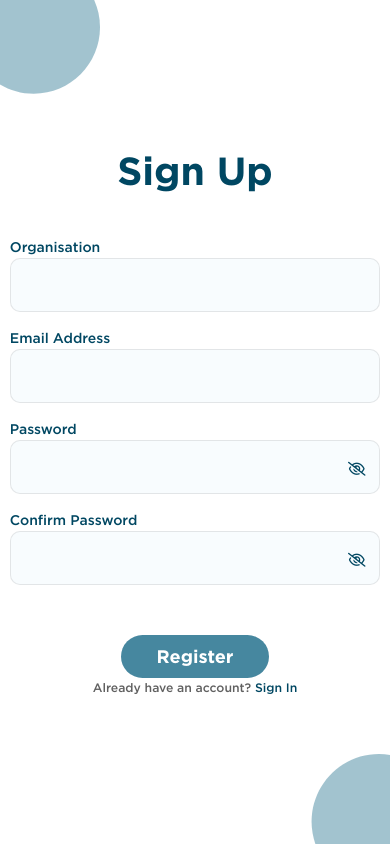
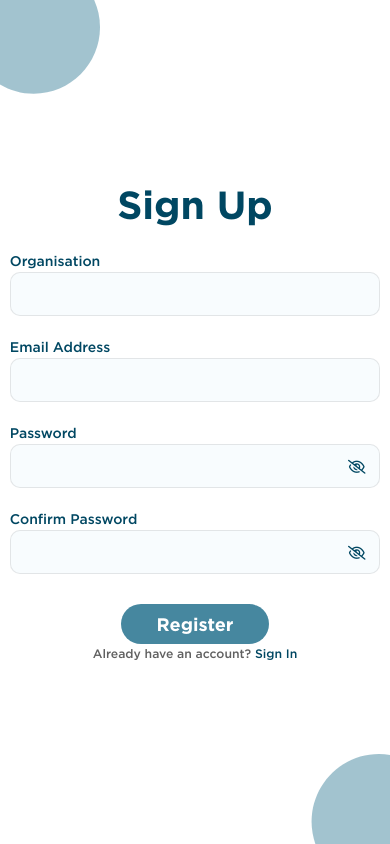
Before and after one commit to hassanbutt18/VOQDR, a Django app: page /signup/ in a window 390 px wide. Run offline with Django 4.2, Linux system fonts and the light colour scheme; some libraries are stand-ins or nearby versions.

Commit message:
files updated

```diff
--- a/static/web/Stylesheets/SignUp/signup_styles.css
+++ b/static/web/Stylesheets/SignUp/signup_styles.css
@@ -43,7 +43,8 @@ button {
 .sign-up-container {
     display: flex;
     flex-direction: column;
-    justify-content: space-between;
+    justify-content: space-evenly;
+    gap: 25px;
     align-items: center;
     width: 23%;
 }
@@ -63,7 +64,7 @@ button {
 .sign-up-inputs {
     display: flex;
     flex-direction: column;
-    gap: 20px;
+    gap: 25px;
 }
 
 .email-input,
@@ -94,9 +95,10 @@ button {
     background-color: #F8FCFE;
     border: 1px solid #00000017;
     border-radius: 10px;
-    height: 50px;
-    margin-top: 8px;
+    height: 45px;
+    margin-top: 4px;
     text-indent: 10px;
+    font-size: 1rem;
 }
 
 .email-input input:focus,
@@ -122,7 +124,7 @@ button {
 .hide-password-icon {
     position: absolute;
     right: 4%;
-    bottom: 18px;
+    bottom: 16px;
     color: #004762;
 }
 
@@ -138,15 +140,15 @@ button {
     border-radius: 40px;
     color: white;
     font-weight: 700;
-    font-size: 1.625rem;
-    line-height: 1.5rem;
-    padding: 20px 70px;
+    font-size: 1.3rem;
+    line-height: 1.3rem;
+    padding: 12px 45px;
     margin-bottom: 5px;
 }
 
 .sign-up-button-container span {
     font-weight: 500;
-    font-size: 1rem;
+    font-size: .875rem;
     line-height: 1rem;
     color: #606060;
 }
@@ -196,10 +198,6 @@ button {
         gap: 6%;
     }
 
-    .sign-up-container {
-        justify-content: space-around;
-    }
-
     .sign-up-container h1 {
         font-size: 2.8rem;
         line-height: 3rem;
@@ -210,12 +208,6 @@ button {
     .organisation-input span {
         font-size: 1rem;
         line-height: 1rem;
-    }
-
-    .email-input input,
-    .password-input input,
-    .organisation-input input {
-        height: 50px;
     }
 
     .password-input a {
@@ -251,7 +243,7 @@ button {
 
     .sign-up-container {
         justify-content: center;
-        gap: 50px;
+        gap: 30px;
     }
 
     .sign-up-container h1 {
@@ -271,6 +263,10 @@ button {
     .organisation-input input {
         height: 40px;
         margin-top: 3px;
+    }
+
+    .hide-password-icon {
+        bottom: 14px;
     }
 
     .password-input a {
@@ -293,13 +289,6 @@ button {
 @media (max-width: 768px) {
     .sign-up-container {
         width: 95%;
-    }
-
-    .email-input input,
-    .password-input input,
-    .organisation-input input {
-        height: 50px;
-        margin-top: 3px;
     }
 
     .sign-up-image {
```
Also changed, not shown: static/web/Stylesheets/Forgot-Password/forgot_password.css (+9 -30 lines), static/web/Stylesheets/SignIn/signin_styles.css (+11 -14 lines), static/web/Stylesheets/Verify-Code/verify_code.css (+7 -19 lines).
